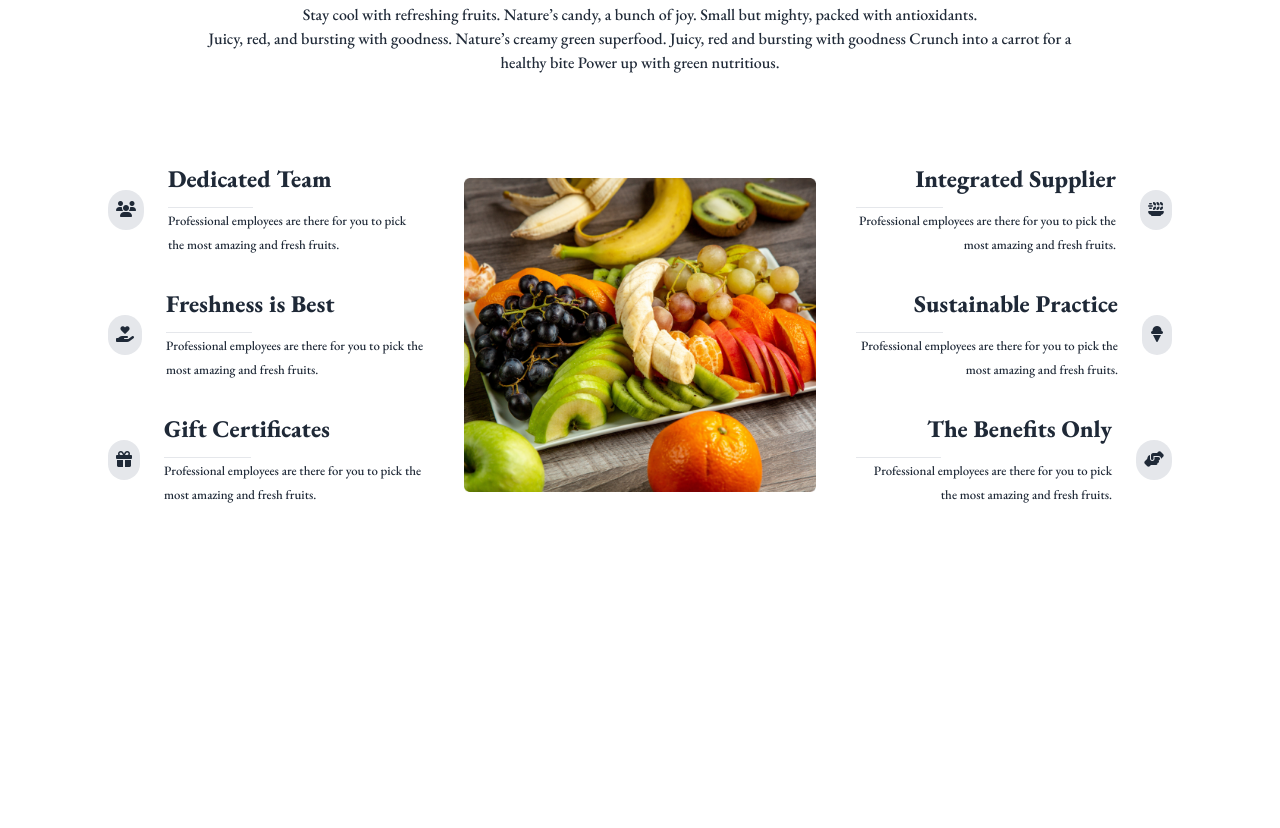
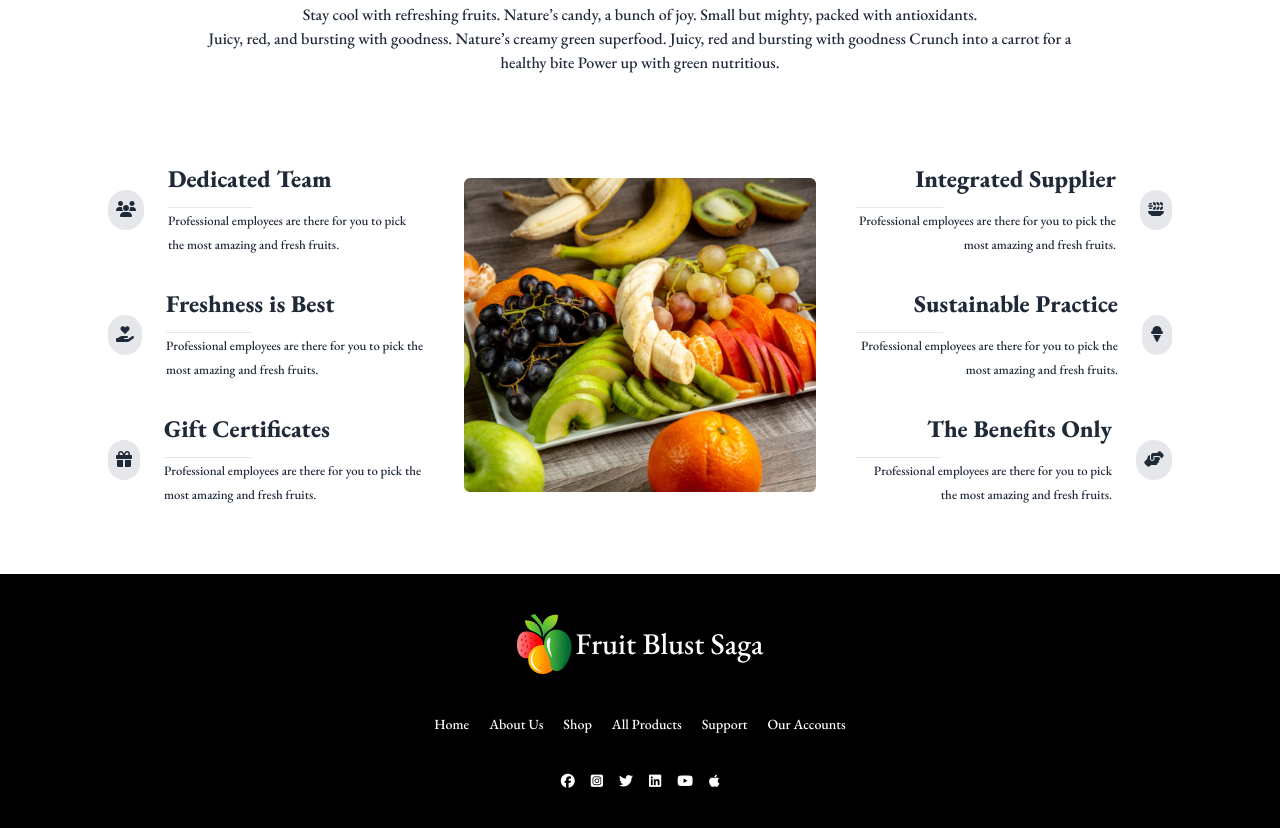
Before and after one commit to sifatafra/fruit-blast, a plain HTML site: page index.html in a window 1280 px wide. Shown: the part 2709-3537 px from the top of the page. Before the commit the page ends 3283 px from the top, so only its background shows below. Drawn offline with nearby package versions, Linux system fonts and the light colour scheme.

Commit message:
complete

```diff
--- a/index.html
+++ b/index.html
@@ -23,9 +23,9 @@
     </style>
 </head>
 
-<body class="garamond max-w-screen-xl mx-auto px-8 md:px-16 lg:px-24">
+<body class="garamond ">
 
-    <header class="mb-14">
+    <header class="max-w-screen-xl mx-auto px-8 md:px-16 lg:px-24 mb-14">
         <nav class="my-9 ">
             <div
                 class="navbar flex justify-between md:justify-around lg:justify-around md:text-white  lg:text-white p-4 rounded-full  bg-transparent md:bg-[#F85559] lg:bg-[#F85559]">
@@ -152,7 +152,7 @@
             </div>
         </div>
     </header>
-    <main>
+    <main class="max-w-screen-xl mx-auto px-8 md:px-16 lg:px-24 ">
         <!-- deal of the day section  -->
         <section class="flex flex-col md:flex-col lg:flex-row my-10 gap-3    justify-center ">
             <div class="flex-1 text-center md:text-center lg:text-left">
@@ -552,9 +552,32 @@
 
         </section>
     </main>
-    <footer>
+    <!-- footer  -->
+    <footer class="footer footer-center  p-10 bg-black text-white">
+        <div class=" flex gap-1">
+            <img src="./images/logo.png" alt="">
+            <h1 class="text-3xl">Fruit Blust Saga</h1>
+        </div>
+        <div class="flex justify-center flex-wrap list-none gap-5">
+            <li>Home</li>
+            <li>About Us</li>
+            <li>Shop</li>
+            <li>All Products</li>
+            <li>Support</li>
+            <li>Our Accounts</li>
+        </div>
+        <div>
+            <div class="grid grid-flow-col gap-4">
+                <i class="fa-brands fa-facebook"></i>
+                <i class="fa-brands fa-square-instagram"></i>
+                <i class="fa-brands fa-twitter"></i>
+                <i class="fa-brands fa-linkedin"></i>
+                <i class="fa-brands fa-youtube"></i>
+                <i class="fa-brands fa-apple"></i>
+            </div>
+        </div>
+    </footer>
 
-    </footer>
 
 </body>
 
```
